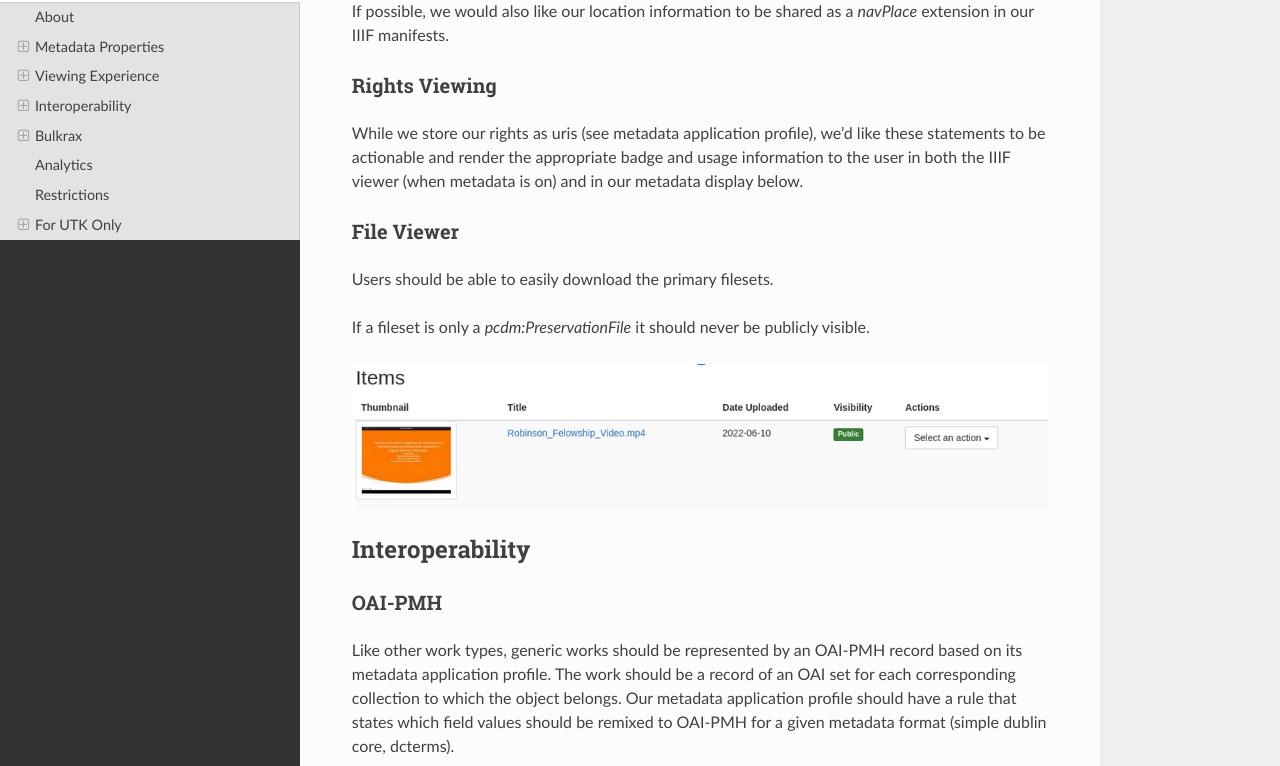
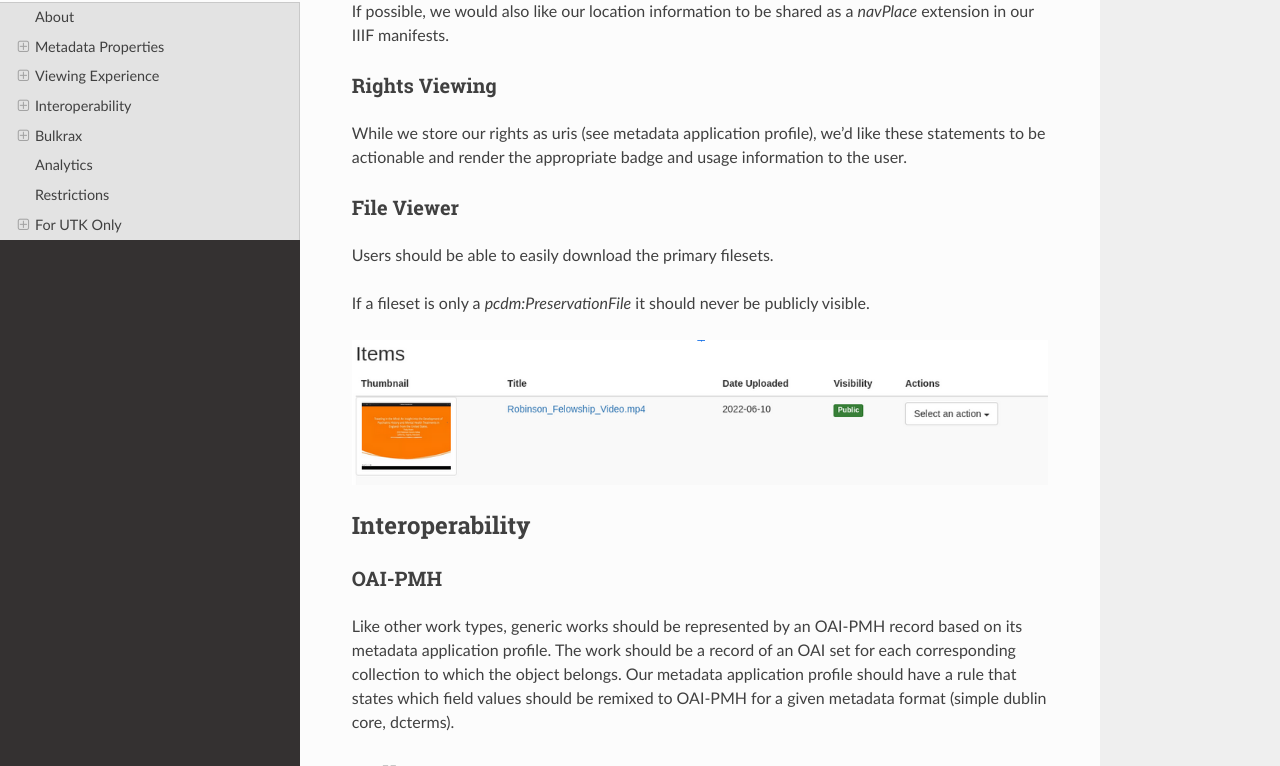
Before and after one commit to utkdigitalinitiatives/utk_future_dc_worktypes, a Sphinx documentation site: the page built from docs/source/contents/1_generic.rst, in a window 1280 px wide and 900 px high, scrolled down 2174 px, cut to the strip 134-900 px from the top of the window. Built offline with Sphinx 7.4.7 and the Read the Docs theme 2.0.0, drawn with Linux system fonts in a browser that asks for light colours.

Commit message:
Fix rights.

```diff
--- a/docs/source/contents/1_generic.rst
+++ b/docs/source/contents/1_generic.rst
@@ -74,7 +74,7 @@ Rights Viewing
 ==============
 
 While we store our rights as uris (see metadata application profile), we’d like these statements to be actionable and
-render the appropriate badge and usage information to the user in both the IIIF viewer (when metadata is on) and in our metadata display below.
+render the appropriate badge and usage information to the user.
 
 File Viewer
 ===========
```
